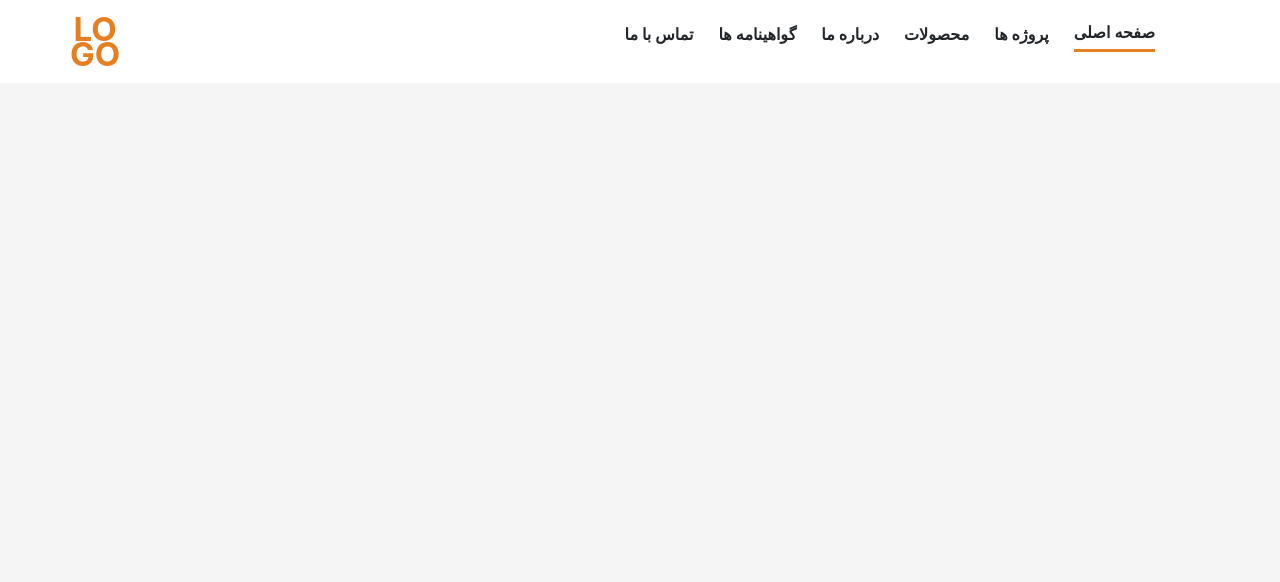
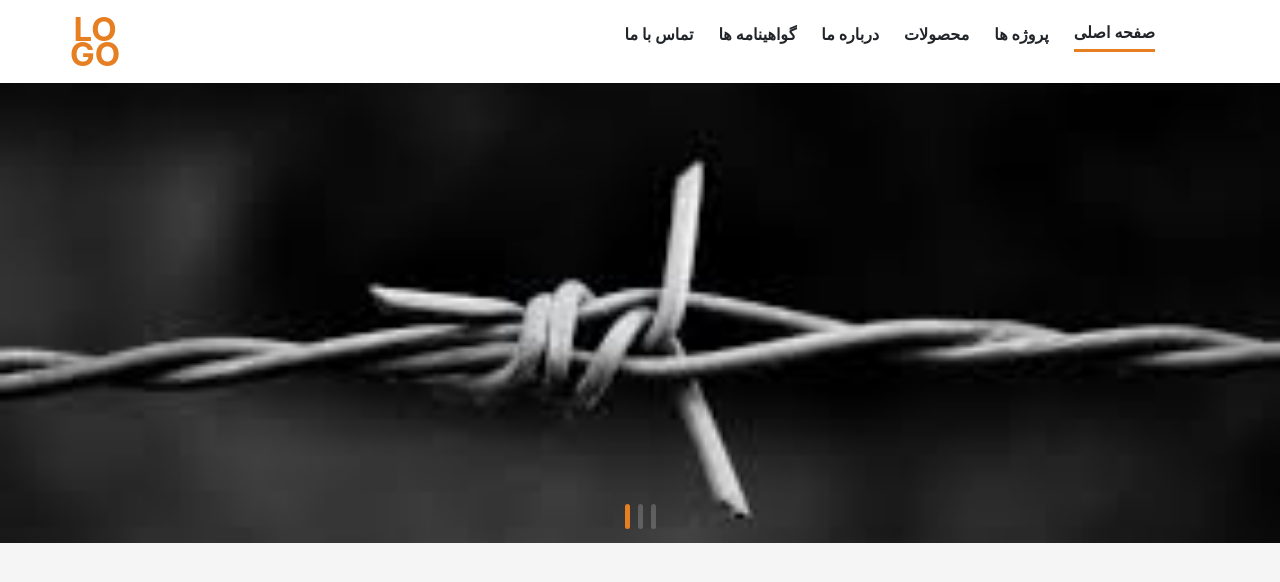
Before and after one commit to Mohammadjt2/Test-Project, a plain HTML site: page index.html in a window 1280 px wide. Drawn offline with nearby package versions, Linux system fonts and the light colour scheme.

Commit message:
Creating a swiper section

```diff
--- a/css/style.css
+++ b/css/style.css
@@ -40,3 +40,40 @@ html {
   color: #e67e22;
 }
 /* section navbar end */
+
+/* section swiper start */
+
+.swiper {
+  width: auto;
+  height: 460px;
+  direction: ltr;
+}
+.swiper-slide {
+  text-align: center;
+  font-size: 18px;
+  background: #cdcdcd;
+  display: flex;
+  justify-content: center;
+  align-items: center;
+  margin-left: auto;
+  margin-right: auto;
+}
+.swiper-pagination-bullet {
+  height: 25px !important;
+  border-radius: 10px !important;
+  background-color: #ffffff!important;
+  width: 5px!important;
+}
+.swiper-pagination-bullet-active {
+  background-color: #e67e22 !important;
+  height: 25px !important;
+  border-radius: 10px !important;
+}
+.swiper-slide img {
+    display: block;
+    width: 100%;
+    height: 100%;
+    object-fit: cover;
+  }
+
+/* section swiper end */
--- a/index.html
+++ b/index.html
@@ -10,6 +10,10 @@
       href="https://cdn.jsdelivr.net/npm/bootstrap@4.6.2/dist/css/bootstrap.min.css"
       integrity="sha384-xOolHFLEh07PJGoPkLv1IbcEPTNtaed2xpHsD9ESMhqIYd0nLMwNLD69Npy4HI+N"
       crossorigin="anonymous"
+    />
+    <link
+      rel="stylesheet"
+      href="https://cdn.jsdelivr.net/npm/swiper@9/swiper-bundle.min.css"
     />
     <title>Mohammadjt2</title>
   </head>
@@ -33,6 +37,22 @@
         </div>
       </nav>
       <!-- section navbar end -->
+      <!-- section swiper start -->
+      <div class="swiper mySwiper">
+        <div class="swiper-wrapper">
+          <div class="swiper-slide">
+            <img src="./images/image.jpg" alt="image" />
+          </div>
+          <div class="swiper-slide">
+            <img src="./images/image.jpg" alt="image" />
+          </div>
+          <div class="swiper-slide">
+            <img src="./images/image.jpg" alt="image" />
+          </div>
+        </div>
+        <div class="swiper-pagination"></div>
+      </div>
+      <!-- section swiper end -->
     </div>
     <script src="./js/main.js"></script>
     <script
@@ -40,5 +60,20 @@
       integrity="sha384-DfXdz2htPH0lsSSs5nCTpuj/zy4C+OGpamoFVy38MVBnE+IbbVYUew+OrCXaRkfj"
       crossorigin="anonymous"
     ></script>
+    <script
+      src="https://cdn.jsdelivr.net/npm/bootstrap@4.6.2/dist/js/bootstrap.bundle.min.js"
+      integrity="sha384-Fy6S3B9q64WdZWQUiU+q4/2Lc9npb8tCaSX9FK7E8HnRr0Jz8D6OP9dO5Vg3Q9ct"
+      crossorigin="anonymous"
+    ></script>
+    <script src="https://cdn.jsdelivr.net/npm/swiper@9/swiper-bundle.min.js"></script>
+    <script>
+      var swiper = new Swiper(".mySwiper", {
+        spaceBetween: 30,
+        pagination: {
+          el: ".swiper-pagination",
+          clickable: true,
+        },
+      });
+    </script>
   </body>
 </html>
```
Also changed, not shown: images/image.jpg (added).
